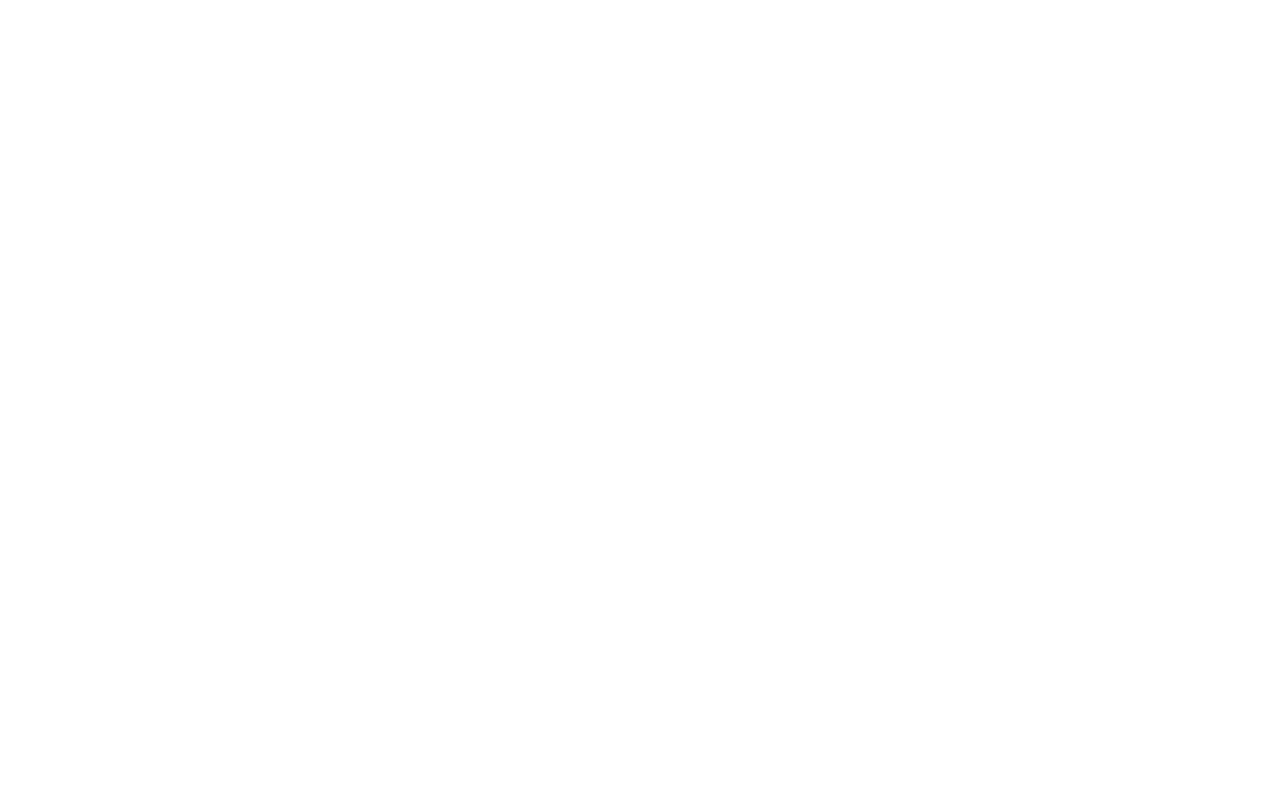
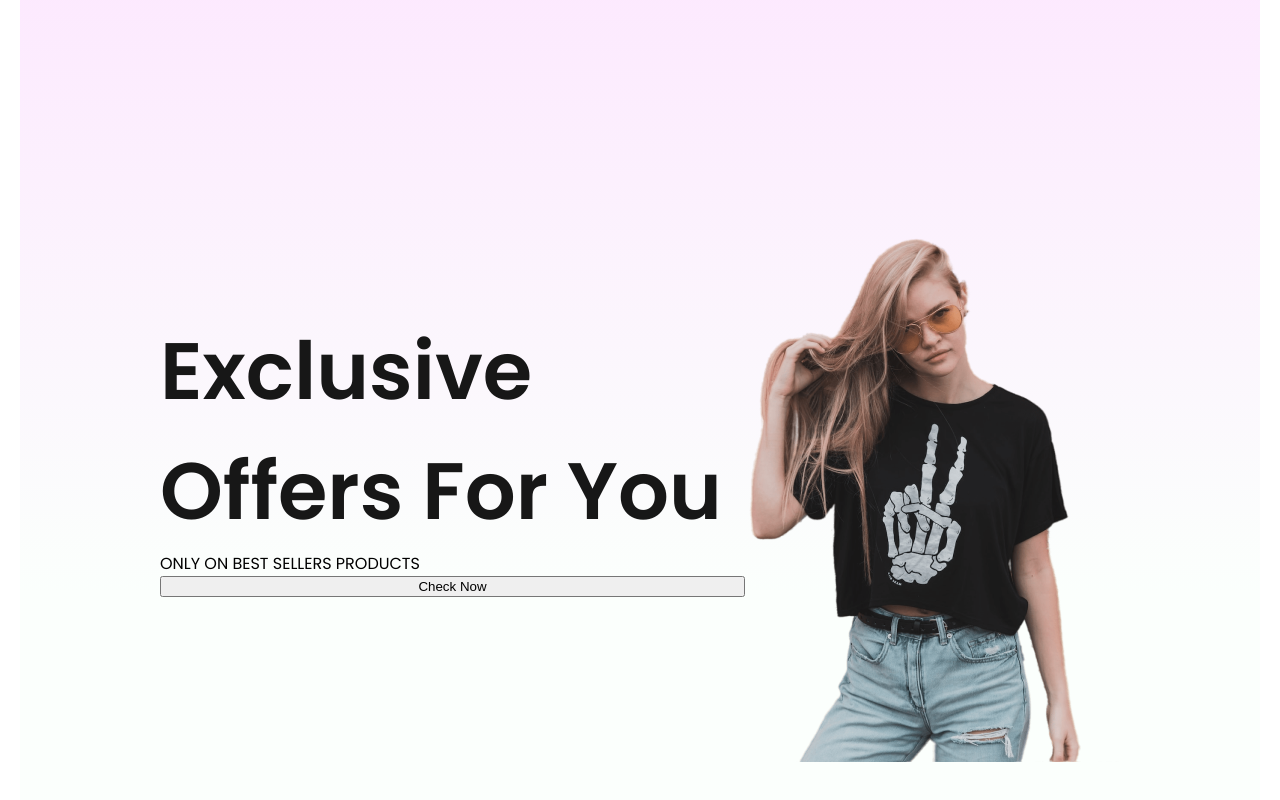
Before and after one commit to gargsona7130/React_Ecommerce, a React (Create React App) app: page / in a window 1280 px wide. Shown: the part 1853-2653 px from the top of the page. Before the commit the page ends 1808 px from the top, so only its background shows below. Built offline with nearby package versions, Linux system fonts and the light colour scheme.

Commit message:
Offers section

```diff
--- a/src/Components/Offers/Offers.css
+++ b/src/Components/Offers/Offers.css
@@ -0,0 +1,22 @@
+.offers{
+    width:75%;
+    height: 60vh;
+    display:flex;
+    margin:auto;
+    padding:450px 140px;
+    margin-bottom: 150px;
+    background: linear-gradient(180deg, #fde1ff 0%, #e1ffea22 60%)
+}
+
+.offers-left{
+    flex:1;
+    display:flex;
+    flex-direction: column;
+    justify-content: center;
+}
+
+.offers-left h1{
+    color: #171717;
+    font-size: 80px;
+    font-weight:600;
+}
--- a/src/Components/Offers/Offers.jsx
+++ b/src/Components/Offers/Offers.jsx
@@ -1,9 +1,20 @@
 import React from 'react'
 import './Offers.css'
+import exclusive_image from '../Assets/exclusive_image.png'
 
 const Offers = () => {
   return (
-    <div className='offers'></div>
+    <div className='offers'>
+        <div className="offers-left">
+            <h1> Exclusive </h1>
+            <h1> Offers For You </h1>
+            <p> ONLY ON BEST SELLERS PRODUCTS </p>
+            <button> Check Now</button>
+        </div>
+        <div className="offers-right">
+            <img src={exclusive_image} alt="" />
+        </div>
+    </div>
   )
 }
 
--- a/src/Pages/Shop.jsx
+++ b/src/Pages/Shop.jsx
@@ -1,12 +1,14 @@
 import React from 'react'
 import Hero from '../Components/Hero/Hero'
 import Popular from '../Components/Popular/Popular'
+import Offers from '../Components/Offers/Offers'
 
 const Shop = () => {
   return (
     <div>
         <Hero/>
         <Popular/>
+        <Offers/>
     </div>
   )
 }
```
